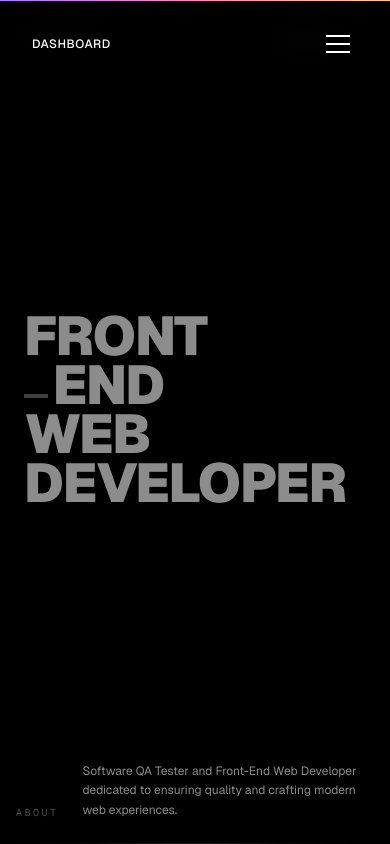
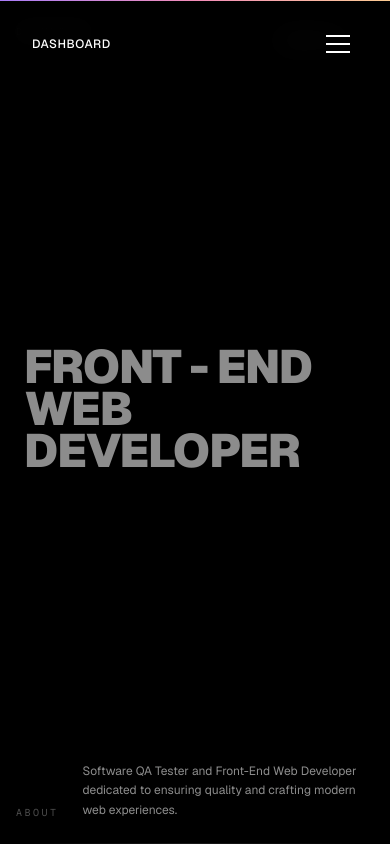
Before and after one commit to capzlock35/Portfolio-v2, a Next.js app: page / in a window 390 px wide. Shown: the top 844 px of the page. Built offline with nearby package versions, Linux system fonts and the light colour scheme.

Commit message:
Improvement

```diff
--- a/app/components/hero/hero.tsx
+++ b/app/components/hero/hero.tsx
@@ -93,16 +93,9 @@ export default function Hero() {
 
                     {/* Big stacked title */}
                 <div className="flex-1 flex items-center py-6">
-                <div className={`w-full max-w-full px-2 sm:pr-1 leading-[0.9] sm:leading-[0.82] font-black uppercase tracking-tight text-[clamp(2.8rem,14vw,9.25rem)] sm:text-[clamp(4.8rem,20vw,9.8rem)] text-white/55 select-none transition-opacity duration-300 ease-[cubic-bezier(0.16,1,0.3,1)] ${isVisible ? "opacity-100" : "opacity-0"}`}>
+                <div className={`w-full max-w-full px-2 sm:pr-1 leading-[0.9] sm:leading-[0.82] font-black uppercase tracking-tight text-[clamp(2.4rem,12vw,8rem)] sm:text-[clamp(4rem,18vw,8.5rem)] text-white/55 select-none transition-opacity duration-500 ease-[cubic-bezier(0.16,1,0.3,1)] ${isVisible ? "opacity-100" : "opacity-0"}`}>
 
-                    <div className="max-w-full">{ROLES[roleIndex].line1.split(" ")[0]}</div>
-
-                    {ROLES[roleIndex].line1.split(" ").length > 1 && (
-                      <div className="relative max-w-full">
-                        <div className="absolute left-0 top-[0.62em] h-1 sm:h-2 w-[clamp(1.5rem,6vw,4.6rem)] bg-white/25" />
-                        <div className="pl-[clamp(1.8rem,7vw,5.2rem)]">{ROLES[roleIndex].line1.split(" ").pop()}</div>
-                      </div>
-                    )}
+                    <div className="max-w-full">{ROLES[roleIndex].line1}</div>
 
                     <div className="max-w-full">{ROLES[roleIndex].line2}</div>
                     <div className="max-w-full">{ROLES[roleIndex].line3}</div>
@@ -125,7 +118,7 @@ export default function Hero() {
                 <div className="hidden md:block px-4 sm:px-6 md:pl-12 lg:pl-20 py-8 sm:py-12 md:py-16 lg:py-20">
                     <div className="flex flex-col space-y-1 sm:space-y-2 md:space-y-3 lg:space-y-4">
                     {/* First line - SOFTWARE / FRONT - END */}
-                    <div className={`hero-text-block group relative inline-block overflow-hidden px-4 sm:px-6 md:px-8 transition-opacity duration-300 ease-[cubic-bezier(0.16,1,0.3,1)] ${isVisible ? "opacity-100" : "opacity-0"}`}>
+                    <div className={`hero-text-block group relative inline-block overflow-hidden px-2 sm:px-4 md:px-6 transition-opacity duration-500 ease-[cubic-bezier(0.16,1,0.3,1)] ${isVisible ? "opacity-100" : "opacity-0"}`}>
                         <div className="pointer-events-none absolute inset-0 origin-left scale-x-0 opacity-0 transition-[transform,opacity] duration-700 ease-[cubic-bezier(0.16,1,0.3,1)] group-hover:scale-x-100 group-hover:opacity-100 will-change-[transform,opacity]">
                             <div className="absolute inset-0 bg-white/10" />
                             <div className="absolute inset-0 bg-linear-to-r from-white/0 via-white/20 to-white/0" />
@@ -135,7 +128,7 @@ export default function Hero() {
                         <div className="pointer-events-none absolute -inset-2 sm:-inset-3 md:-inset-4 opacity-0 transition-opacity duration-700 ease-[cubic-bezier(0.16,1,0.3,1)] group-hover:opacity-100 will-change-[opacity]">
                             <div className="absolute inset-0 rounded-md bg-white/10 blur-xl" />
                         </div>
-                        <div className="relative text-[clamp(3.5rem,11vw,12rem)] font-black uppercase leading-[0.9] sm:leading-none select-none transition-[letter-spacing,transform] duration-700 ease-[cubic-bezier(0.16,1,0.3,1)] group-hover:translate-x-1 sm:group-hover:translate-x-2 md:group-hover:translate-x-3 group-hover:tracking-[0.03em] sm:group-hover:tracking-[0.04em] md:group-hover:tracking-[0.02em] will-change-transform">
+                        <div className="relative text-[clamp(3rem,10vw,10.5rem)] font-black uppercase leading-[0.9] sm:leading-none select-none transition-[letter-spacing,transform] duration-700 ease-[cubic-bezier(0.16,1,0.3,1)] group-hover:translate-x-1 sm:group-hover:translate-x-2 md:group-hover:translate-x-3 group-hover:tracking-[0.03em] sm:group-hover:tracking-[0.04em] md:group-hover:tracking-[0.02em] will-change-transform">
                             <span
                                 className="absolute inset-0 opacity-30 transition-opacity duration-300 ease-[cubic-bezier(0.16,1,0.3,1)] group-hover:opacity-0"
                                 style={{
@@ -153,7 +146,7 @@ export default function Hero() {
                     </div>
 
                     {/* Second line - QA / WEB */}
-                    <div className={`hero-text-block group relative inline-block overflow-hidden px-4 sm:px-6 md:px-8 transition-opacity duration-300 ease-[cubic-bezier(0.16,1,0.3,1)] ${isVisible ? "opacity-100" : "opacity-0"}`}>
+                    <div className={`hero-text-block group relative inline-block overflow-hidden px-2 sm:px-4 md:px-6 transition-opacity duration-500 ease-[cubic-bezier(0.16,1,0.3,1)] ${isVisible ? "opacity-100" : "opacity-0"}`}>
                         <div className="pointer-events-none absolute inset-0 origin-left scale-x-0 opacity-0 transition-[transform,opacity] duration-700 ease-[cubic-bezier(0.16,1,0.3,1)] group-hover:scale-x-100 group-hover:opacity-100 will-change-[transform,opacity]">
                             <div className="absolute inset-0 bg-white/10" />
                             <div className="absolute inset-0 bg-linear-to-r from-white/0 via-white/20 to-white/0" />
@@ -163,7 +156,7 @@ export default function Hero() {
                         <div className="pointer-events-none absolute -inset-2 sm:-inset-3 md:-inset-4 opacity-0 transition-opacity duration-700 ease-[cubic-bezier(0.16,1,0.3,1)] group-hover:opacity-100 will-change-[opacity]">
                             <div className="absolute inset-0 rounded-md bg-white/10 blur-xl" />
                         </div>
-                        <div className="relative text-[clamp(3.5rem,11vw,12rem)] font-black uppercase leading-[0.9] sm:leading-none select-none transition-[letter-spacing,transform] duration-700 ease-[cubic-bezier(0.16,1,0.3,1)] group-hover:translate-x-1 sm:group-hover:translate-x-2 md:group-hover:translate-x-3 group-hover:tracking-[0.03em] sm:group-hover:tracking-[0.04em] md:group-hover:tracking-[0.06em] will-change-transform">
+                        <div className="relative text-[clamp(3rem,10vw,10.5rem)] font-black uppercase leading-[0.9] sm:leading-none select-none transition-[letter-spacing,transform] duration-700 ease-[cubic-bezier(0.16,1,0.3,1)] group-hover:translate-x-1 sm:group-hover:translate-x-2 md:group-hover:translate-x-3 group-hover:tracking-[0.03em] sm:group-hover:tracking-[0.04em] md:group-hover:tracking-[0.06em] will-change-transform">
                             <span
                                 className="absolute inset-0 opacity-30 transition-opacity duration-300 ease-[cubic-bezier(0.16,1,0.3,1)] group-hover:opacity-0"
                                 style={{
@@ -227,7 +220,7 @@ export default function Hero() {
                     </div>
 
                     {/* Third line - ENGINEER / DEVELOPER */}
-                    <h1 className={`hero-text-block text-[clamp(2.5rem,9vw,12rem)] font-black uppercase leading-[0.9] sm:leading-none text-gray-400 px-4 sm:px-6 md:px-8 transition-opacity duration-300 ease-[cubic-bezier(0.16,1,0.3,1)] ${isVisible ? "opacity-100" : "opacity-0"}`}>
+                    <h1 className={`hero-text-block text-[clamp(2.2rem,8vw,10rem)] font-black uppercase leading-[0.9] sm:leading-none text-gray-400 px-2 sm:px-4 md:px-6 transition-opacity duration-500 ease-[cubic-bezier(0.16,1,0.3,1)] ${isVisible ? "opacity-100" : "opacity-0"}`}>
                         <span className="sr-only">{ROLES[roleIndex].line1} {ROLES[roleIndex].line2} </span>
                         {ROLES[roleIndex].line3}
                     </h1>
```
